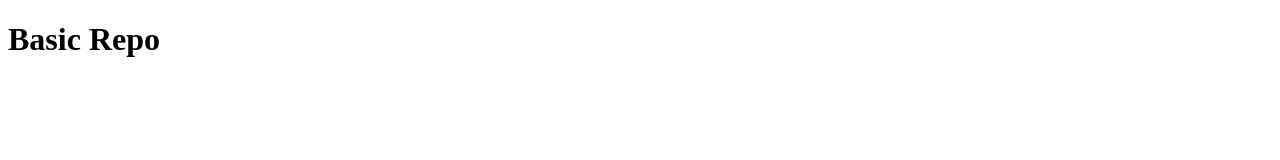
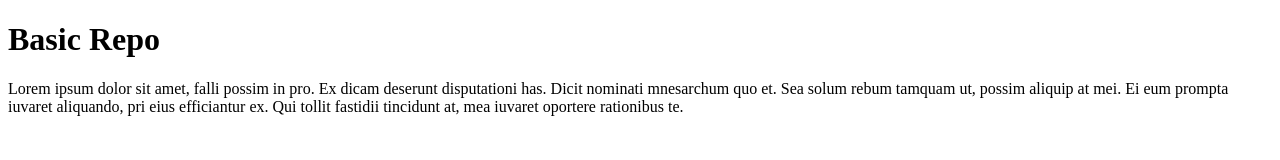
Before and after one commit to brandigreene/basic_repo, a plain HTML site: page index.html in a window 1280 px wide. Drawn offline with Linux system fonts and the light colour scheme.

Commit message:
third commit

```diff
--- a/index.html
+++ b/index.html
@@ -9,6 +9,7 @@
 <body>
     <div>
         <h1> Basic Repo </h1>
+        <p>Lorem ipsum dolor sit amet, falli possim in pro. Ex dicam deserunt disputationi has. Dicit nominati mnesarchum quo et. Sea solum rebum tamquam ut, possim aliquip at mei. Ei eum prompta iuvaret aliquando, pri eius efficiantur ex. Qui tollit fastidii tincidunt at, mea iuvaret oportere rationibus te.</p>
     </div>
 
 </body>
```
